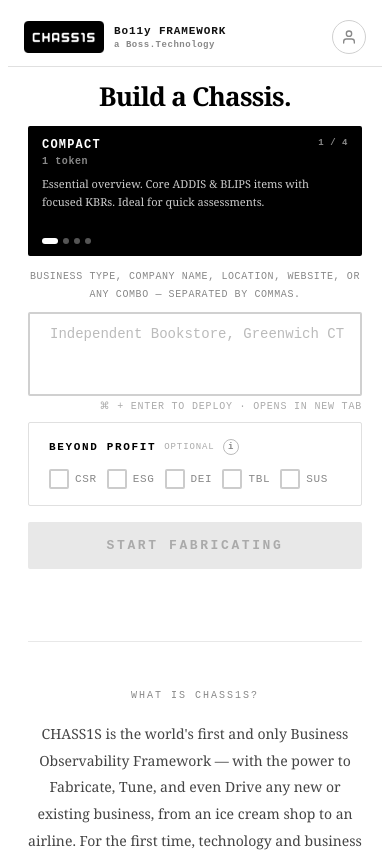
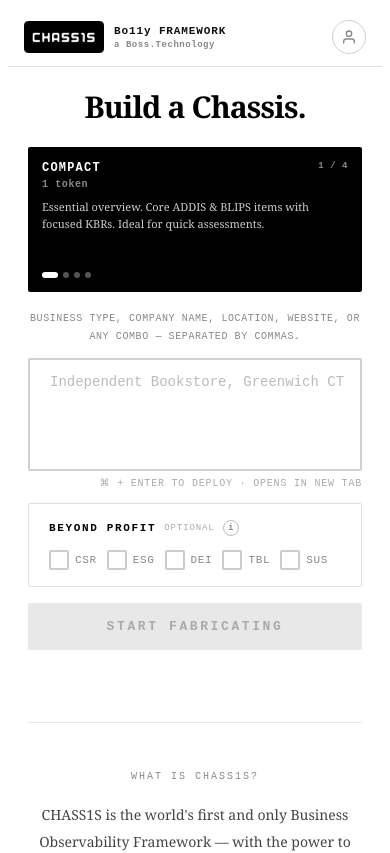
Before and after one commit to BossTechnology/CHS, a React (Vite) app: page / in a window 390 px wide. Shown: the top 853 px of the page. Built offline with nearby package versions, Linux system fonts and the light colour scheme.

Commit message:
Increase mobile spacing — more breathing room without showing the button

```diff
--- a/src/chs-app.jsx
+++ b/src/chs-app.jsx
@@ -1835,14 +1835,14 @@ function Page1({ onSubmit, lang, setLang, user, profile, onOpenAuth, onSignOut,
     <div style={{ fontFamily: "'Georgia', serif", minHeight: "100vh", background: "#fff", display: "flex", flexDirection: "column" }}>
       <AppHeader lang={lang} setLang={setLang} user={user} profile={profile} onOpenAuth={onOpenAuth} onSignOut={onSignOut} onRefreshProfile={onRefreshProfile}
         workspaces={workspaces} currentWorkspace={currentWorkspace} onSwitchWorkspace={onSwitchWorkspace} onCreateWorkspace={onCreateWorkspace} onOpenHistory={onOpenHistory} />
-      <main style={{ flex: 1, display: "flex", flexDirection: "column", alignItems: "center", justifyContent: "center", padding: isMobile ? "16px 20px" : isTablet ? "48px 32px" : "60px 48px" }}>
+      <main style={{ flex: 1, display: "flex", flexDirection: "column", alignItems: "center", justifyContent: "center", padding: isMobile ? "24px 20px" : isTablet ? "48px 32px" : "60px 48px" }}>
         <div style={{ width: "100%", maxWidth: 800, display: "flex", flexDirection: "column", alignItems: "center" }}>
-          <div style={{ textAlign: "center", marginBottom: isMobile ? 16 : 48 }}>
-            <h1 style={{ fontSize: isMobile ? 26 : isTablet ? 40 : 48, fontWeight: 900, letterSpacing: "-0.03em", color: "#000", margin: 0, lineHeight: 1.05 }}>{t.pageTitle}</h1>
+          <div style={{ textAlign: "center", marginBottom: isMobile ? 24 : 48 }}>
+            <h1 style={{ fontSize: isMobile ? 30 : isTablet ? 40 : 48, fontWeight: 900, letterSpacing: "-0.03em", color: "#000", margin: 0, lineHeight: 1.05 }}>{t.pageTitle}</h1>
           </div>
 
           {/* Tier Cards */}
-          <div style={{ width: "100%", marginBottom: isMobile ? 12 : 24 }}>
+          <div style={{ width: "100%", marginBottom: isMobile ? 18 : 24 }}>
             {isMobile ? (
               /* ── Mobile slider ── */
               (() => {
@@ -1862,7 +1862,7 @@ function Page1({ onSubmit, lang, setLang, user, profile, onOpenAuth, onSignOut,
                   <div style={{ width: "100%" }}
                     onTouchStart={handleTouchStart}
                     onTouchEnd={handleTouchEnd}>
-                    <div style={{ padding: "10px 12px", background: "#000", color: "#fff", border: "2px solid #000", borderRadius: 2, textAlign: "left", height: 130, boxSizing: "border-box", display: "flex", flexDirection: "column" }}>
+                    <div style={{ padding: "12px 12px", background: "#000", color: "#fff", border: "2px solid #000", borderRadius: 2, textAlign: "left", height: 145, boxSizing: "border-box", display: "flex", flexDirection: "column" }}>
                       <div style={{ display: "flex", justifyContent: "space-between", alignItems: "flex-start", marginBottom: 4 }}>
                         <div style={{ fontFamily: "'Courier New', monospace", fontWeight: 900, fontSize: 12, letterSpacing: "0.1em" }}>{tier.label.toUpperCase()}</div>
                         <div style={{ fontFamily: "'Courier New', monospace", fontSize: 9, fontWeight: 700, color: "#888", letterSpacing: "0.06em" }}>{sliderIdx + 1} / {tiers.length}</div>
@@ -1903,23 +1903,23 @@ function Page1({ onSubmit, lang, setLang, user, profile, onOpenAuth, onSignOut,
           </div>
 
           {/* Input Instruction */}
-          <div style={{ width: "100%", textAlign: "center", marginBottom: isMobile ? 8 : 14 }}>
+          <div style={{ width: "100%", textAlign: "center", marginBottom: isMobile ? 12 : 14 }}>
             <p style={{ fontFamily: "'Courier New', monospace", fontSize: isMobile ? 10 : 12, color: "#888", letterSpacing: "0.06em", margin: 0, lineHeight: 1.8, whiteSpace: isMobile ? "normal" : "pre-line" }}>{t.inputInstruction}</p>
           </div>
 
           {/* Textarea */}
-          <div style={{ width: "100%", marginBottom: isMobile ? 10 : 16 }}>
+          <div style={{ width: "100%", marginBottom: isMobile ? 14 : 16 }}>
             <div style={{ position: "relative", border: focused ? "2px solid #000" : "2px solid #d0d0d0", borderRadius: 2, transition: "border-color 0.2s" }}>
               {!input && !focused && (
-                <div style={{ position: "absolute", top: isMobile ? 12 : 20, left: 20, fontFamily: "'Courier New', monospace", fontSize: 14, color: "#bbb", pointerEvents: "none", zIndex: 1 }}>
+                <div style={{ position: "absolute", top: isMobile ? 14 : 20, left: 20, fontFamily: "'Courier New', monospace", fontSize: 14, color: "#bbb", pointerEvents: "none", zIndex: 1 }}>
                   {typedExample}{isTyping && <span style={{ borderRight: "2px solid #bbb", marginLeft: 1 }}>&nbsp;</span>}
                 </div>
               )}
               <textarea value={input} onChange={e => setInput(e.target.value)} onFocus={() => setFocused(true)} onBlur={() => setFocused(false)}
                 onKeyDown={e => { if ((e.metaKey || e.ctrlKey) && e.key === "Enter") { e.preventDefault(); handleFabricateClick(); } }}
-                rows={isMobile ? 2 : 4} style={{ width: "100%", padding: isMobile ? "12px 16px" : "18px 20px", fontFamily: "'Georgia', serif", fontSize: 15, color: "#000", border: "none", outline: "none", resize: "none", background: "transparent", lineHeight: 1.7, boxSizing: "border-box", position: "relative", zIndex: 2 }} />
+                rows={isMobile ? 3 : 4} style={{ width: "100%", padding: isMobile ? "14px 16px" : "18px 20px", fontFamily: "'Georgia', serif", fontSize: 15, color: "#000", border: "none", outline: "none", resize: "none", background: "transparent", lineHeight: 1.7, boxSizing: "border-box", position: "relative", zIndex: 2 }} />
             </div>
-            <div style={{ display: "flex", justifyContent: "flex-end", marginTop: isMobile ? 4 : 8 }}>
+            <div style={{ display: "flex", justifyContent: "flex-end", marginTop: isMobile ? 6 : 8 }}>
               <span style={{ fontFamily: "'Courier New', monospace", fontSize: 10, color: "#aaa", letterSpacing: "0.08em" }}>{t.deployHint}</span>
             </div>
           </div>
```
